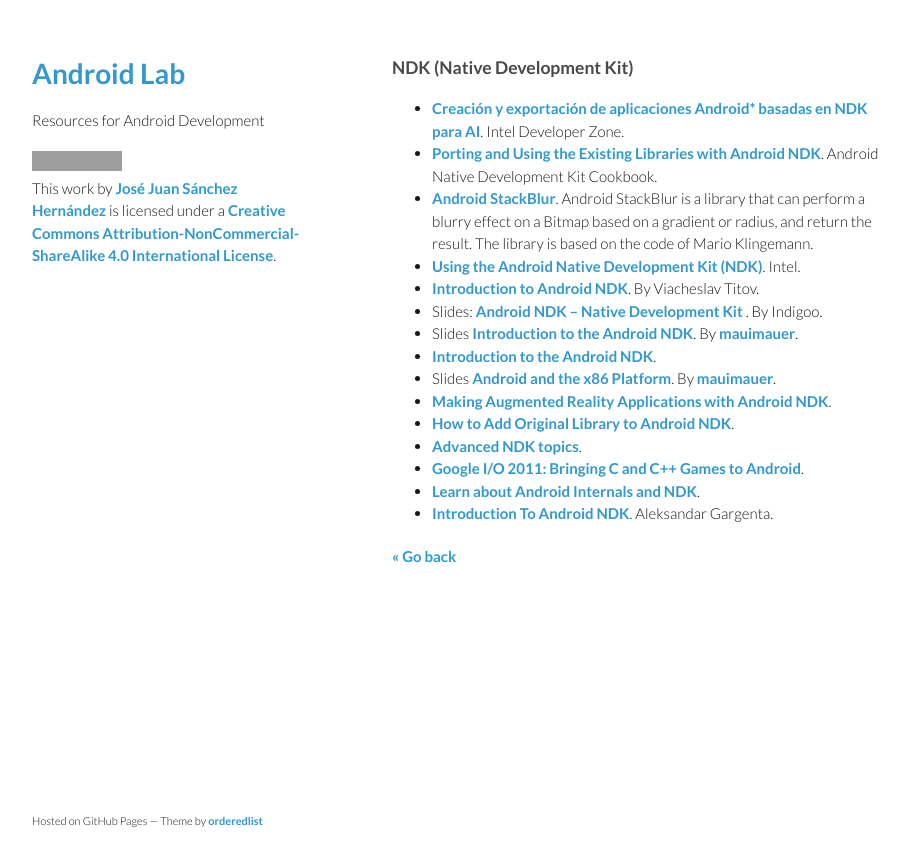
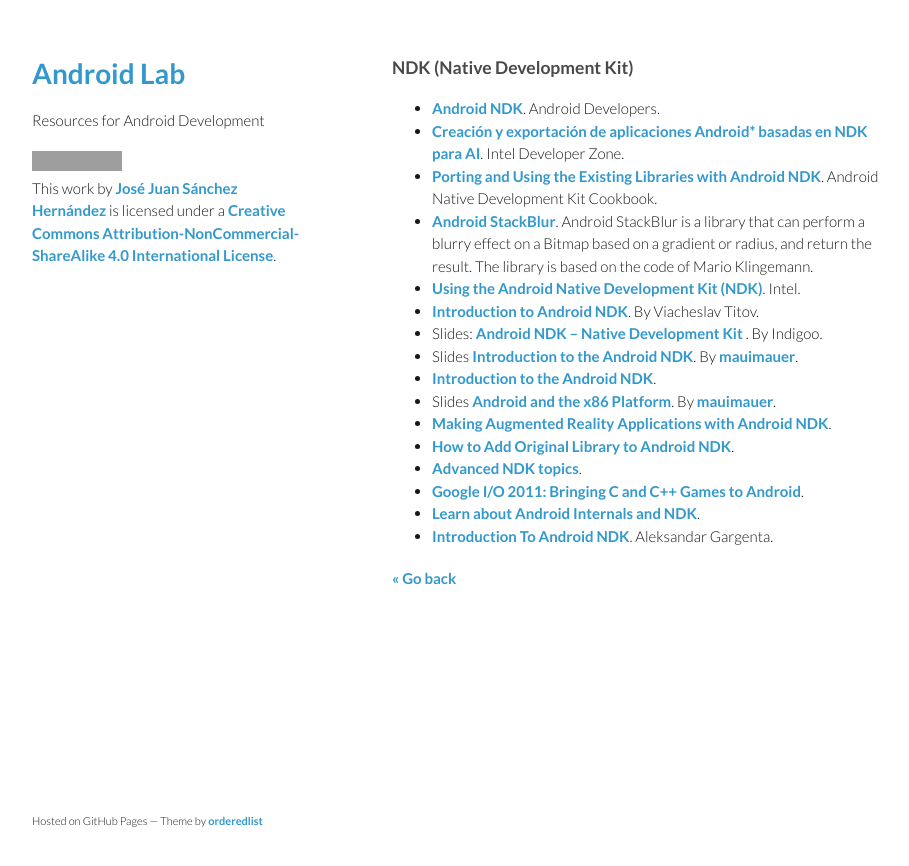
Before and after one commit to josejuansanchez/josejuansanchez.github.io, a Jekyll site: the page built from androidlab/ndk.md, in a window 1280 px wide. Shown: the top 866 px of the page, without its empty margins (178-1087 px from the left). Built offline with Jekyll 4.4.1, drawn with Linux system fonts in a browser that asks for light colours; grey boxes are pictures that could not be loaded.

Commit message:
Update ndk.md

```diff
--- a/androidlab/ndk.md
+++ b/androidlab/ndk.md
@@ -5,6 +5,7 @@
 
 ### NDK (Native Development Kit)
 
+* [Android NDK](http://developer.android.com/tools/sdk/ndk/index.html). Android Developers.
 * [Creación y exportación de aplicaciones Android* basadas en NDK para AI](http://software.intel.com/es-es/android/articles/creating-and-porting-ndk-based-android-apps-for-ia). Intel Developer Zone.
 * [Porting and Using the Existing Libraries with Android NDK](http://www.packtpub.com/sites/default/files/9781849691505_Chapter_08.pdf). Android Native Development Kit Cookbook.
 * [Android StackBlur](https://github.com/kikoso/android-stackblur). Android StackBlur is a library that can perform a blurry effect on a Bitmap based on a gradient or radius, and return the result. The library is based on the code of Mario Klingemann.
```
